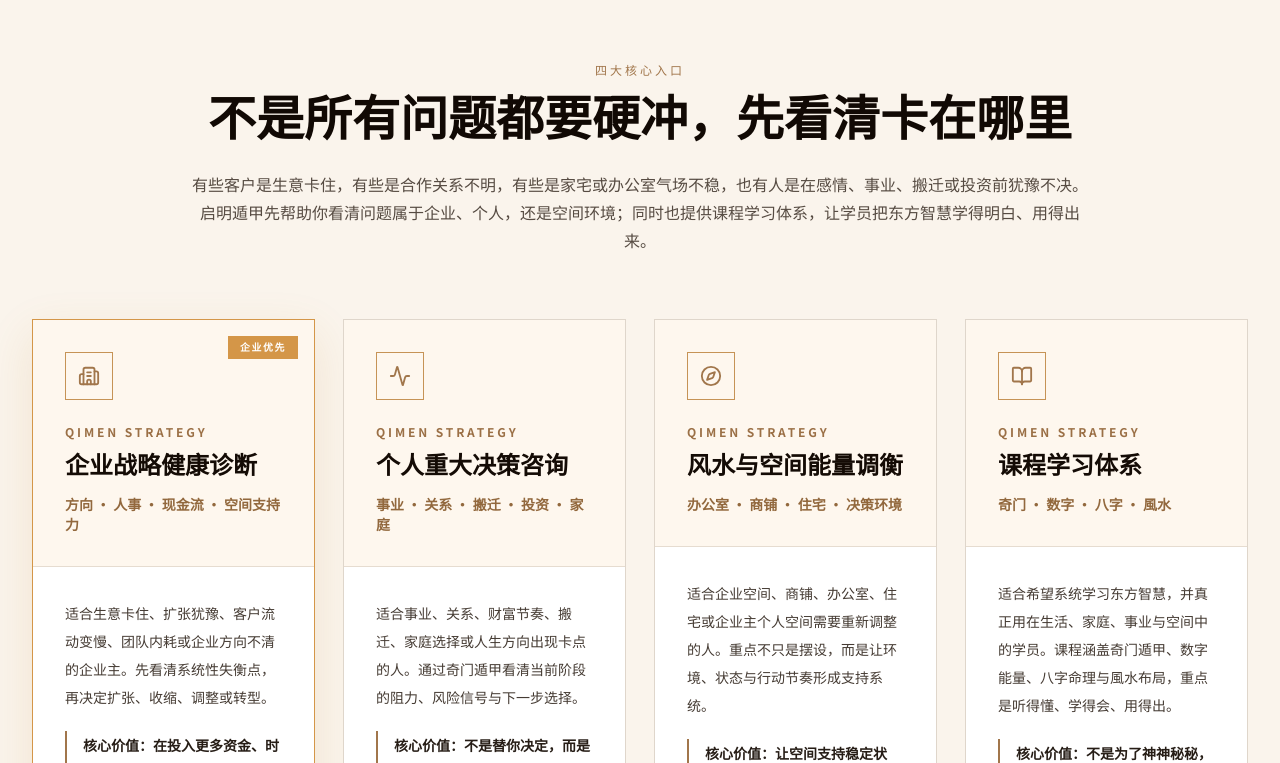
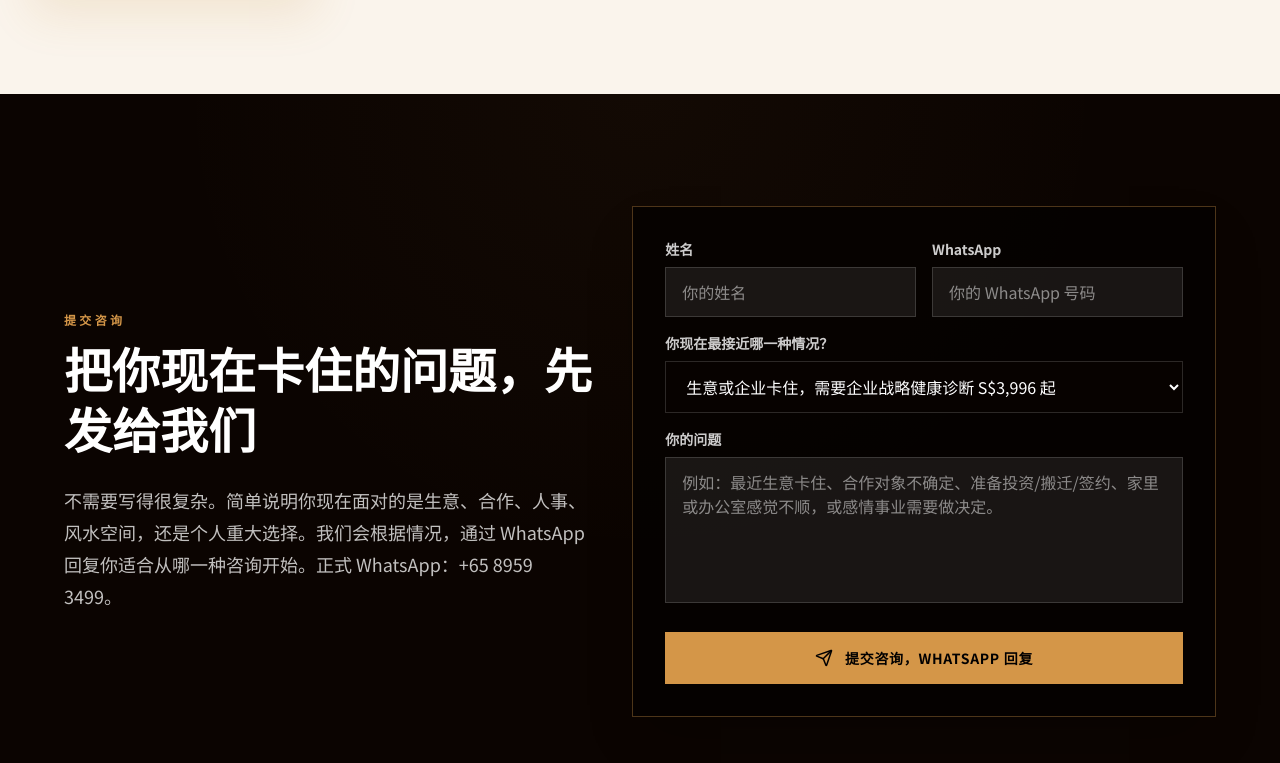
Before and after one commit to BODHIWONG/qmfeng-website, a Next.js app: page / in a window 1280 px wide. Shown: the part 2117-2880 px from the top of the page. Built offline with nearby package versions, Linux system fonts and the light colour scheme.

Commit message:
Optimize homepage flow for Google Ads conversion

```diff
--- a/app/page.tsx
+++ b/app/page.tsx
@@ -23,14 +23,14 @@
         <Navbar />
         <HeroSimple />
         <TrustBar />
+        <ServiceCards />
+        <LeadCaptureForm />
         <BrandWorldviewSection />
-        <ServiceCards />
         <DifferentiationSection />
         <QimenMasterSection />
         <FounderPhilosophySection />
         <CasesSection />
         <TestimonialsSection />
-        <LeadCaptureForm />
         <FinalCTA />
         <Footer />
         <FloatingActions />
```
